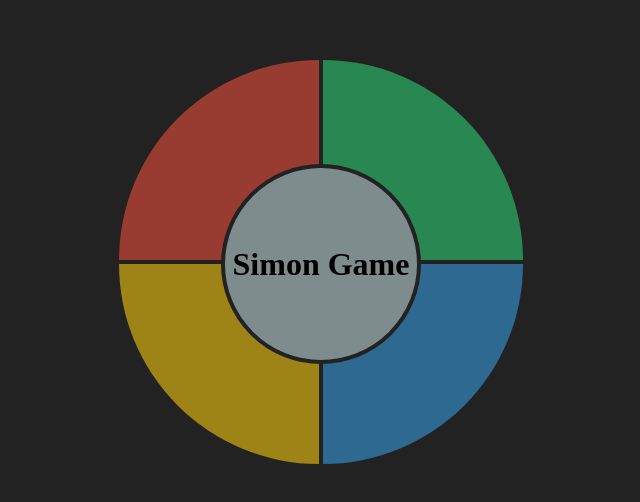
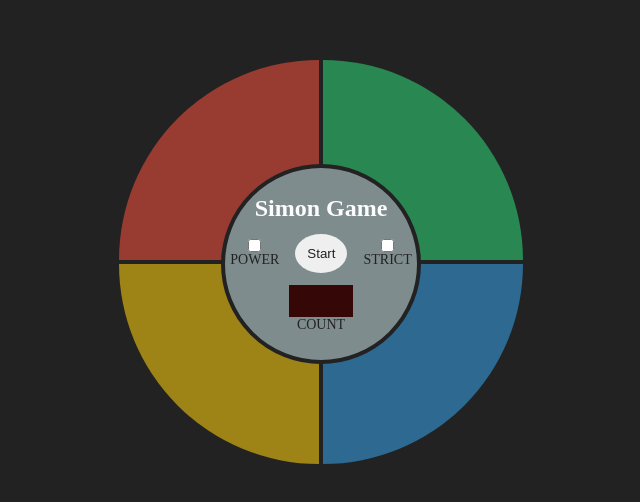
Before and after one commit to MathisHumbert/simon-game, a plain HTML site: page index.html in a window 1280 px wide. Shown: the part 136-638 px from the top of the page, without its empty margins (319-959 px from the left). Drawn offline with Linux system fonts and the light colour scheme.

Commit message:
some html and css changes git add . git commit -m some html and css changes

```diff
--- a/index.html
+++ b/index.html
@@ -26,7 +26,26 @@
             <div class="panel blue" data-id="4"></div>
           </div>
           <div class="circle">
-            <h1>Simon Game</h1>
+            <div class="circle-container">
+              <h2>Simon Game</h2>
+              <div class="inputs">
+                <div class="single-input">
+                  <input type="checkbox" class="power" id="power" />
+                  <label for="power">power</label>
+                </div>
+                <button class="start">Start</button>
+                <div class="single-input">
+                  <input type="checkbox" class="strict" id="strict" />
+                  <label for="strict">strict</label>
+                </div>
+              </div>
+              <div class="single-input">
+                <div class="count-board">
+                  <span class="count"></span>
+                </div>
+                <label>count</label>
+              </div>
+            </div>
           </div>
         </div>
       </div>
--- a/style.css
+++ b/style.css
@@ -66,6 +66,56 @@ main {
   opacity: 1;
 }
 
+.circle-container {
+  display: grid;
+  gap: 12px;
+}
+.inputs {
+  display: flex;
+  justify-content: space-between;
+  align-items: center;
+  gap: 1rem;
+}
+.single-input {
+  display: flex;
+  flex-flow: column;
+  align-items: center;
+}
+
+label {
+  text-transform: uppercase;
+  font-size: 14px;
+  color: #222;
+}
+input {
+  cursor: pointer;
+}
+
+.circle-container h2 {
+  text-align: center;
+  color: #fdfdfd;
+}
+
+.start {
+  padding: 12px;
+  border-radius: 75%;
+  border: none;
+  color: #222;
+  cursor: pointer;
+}
+
+.count-board {
+  width: 4rem;
+  height: 2rem;
+  background-color: #360707;
+  display: grid;
+  place-items: center;
+}
+.count {
+  font-size: 20px;
+  color: #e74d3c;
+}
+
 @media screen and (min-width: 1440px) {
   .panel {
     width: 300px;
```
Also changed, not shown: 1 other file.
